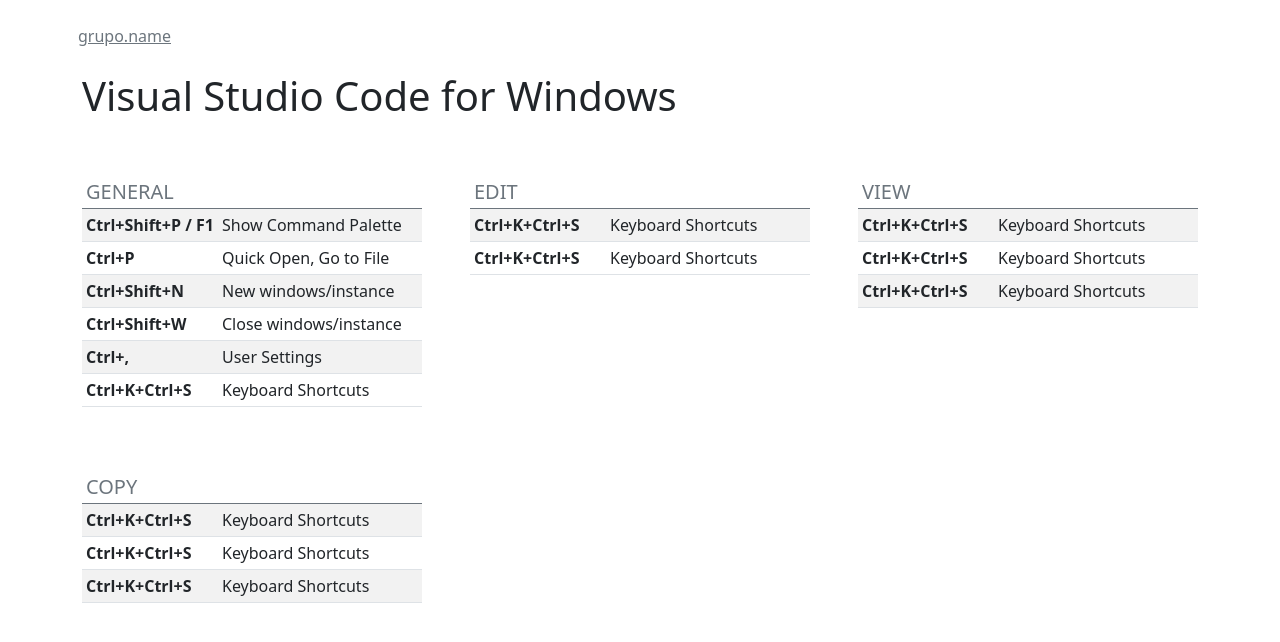
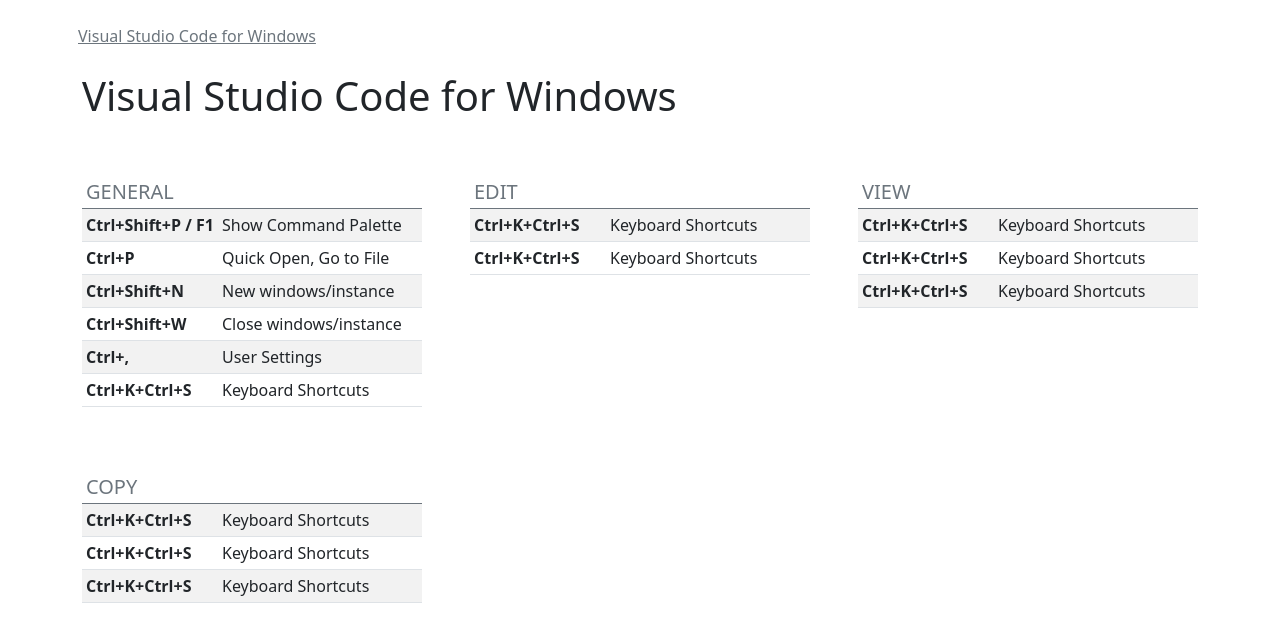
Before and after one commit to ConradoAlmeida/cheatsheets, a Jekyll site: the page built from index.html, in a window 1280 px wide. Shown: the top 642 px of the page. Built offline with Jekyll 4.4.1, drawn with Linux system fonts in a browser that asks for light colours.

Commit message:
Update default.html

```diff
--- a/_layouts/default.html
+++ b/_layouts/default.html
@@ -28,7 +28,7 @@
       <nav class="nav d-flex justify-content-between">
         {% assign grupos = site.data.store-data | group_by:"grupo" %}
         {% for grupo in grupos %}
-        <a class="p-2 link-secondary" href="#">grupo.name</a>
+        <a class="p-2 link-secondary" href="#">{{grupo.name}}</a>
 
         {% endfor %}
 
```
